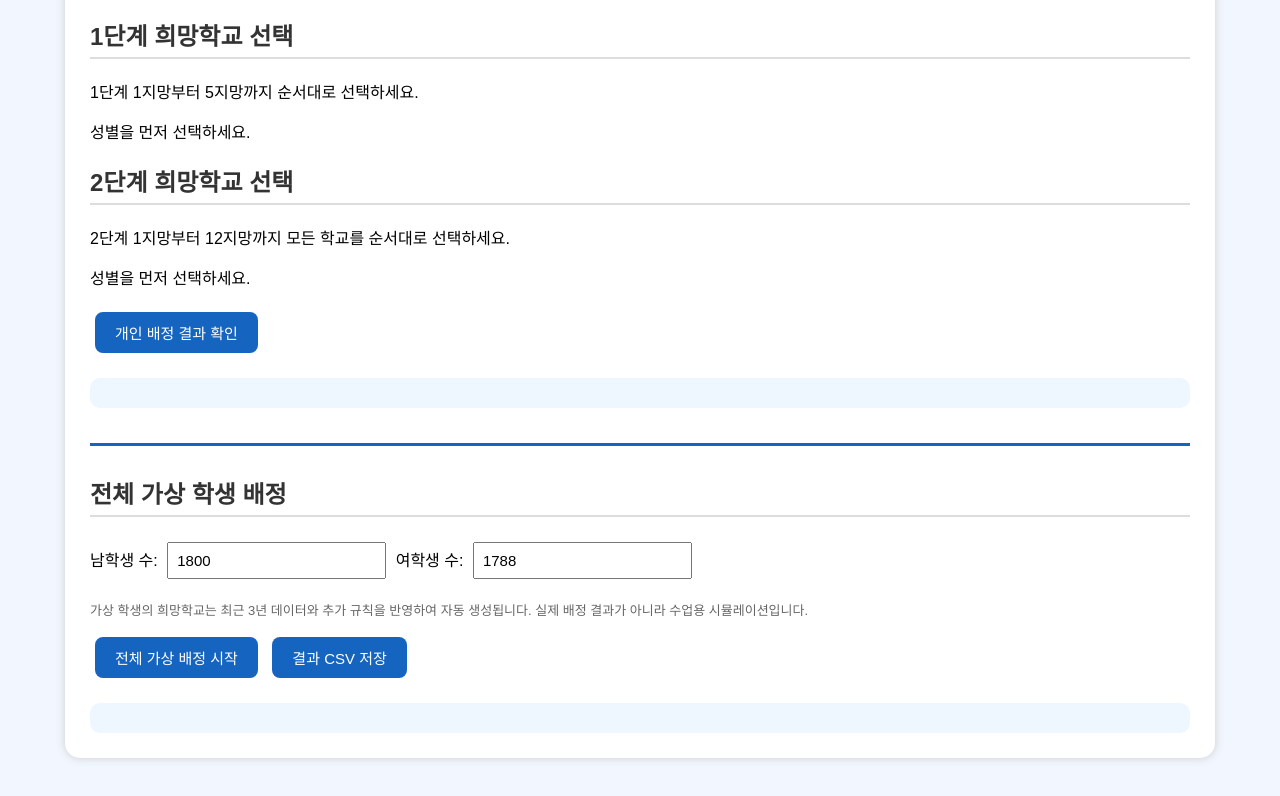
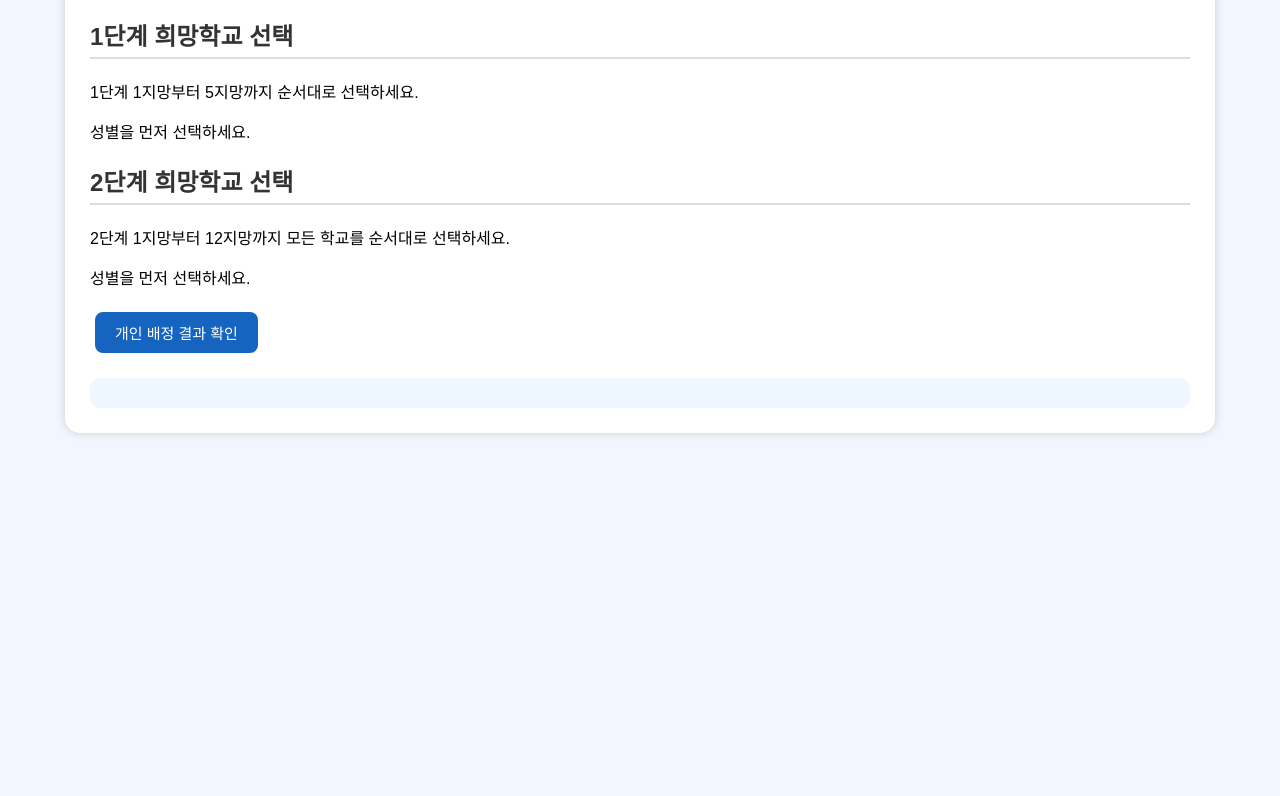
Before and after one commit to kimhyokk-pixel/class-1, a plain HTML site: page index.html in a window 1280 px wide. Shown: the part 422-1218 px from the top of the page. After the commit the page ends 893 px from the top, so only its background shows below. Drawn offline with Linux system fonts and the light colour scheme.

Commit message:
Update index.html

```diff
--- a/index.html
+++ b/index.html
@@ -49,15 +49,6 @@
 
   <br><button onclick="showResult()">개인 배정 결과 확인</button>
   <div id="result"></div>
-
-  <div class="section">
-    <h2>전체 가상 학생 배정</h2>
-    <p>남학생 수: <input type="number" id="maleCount" value="1800"> 여학생 수: <input type="number" id="femaleCount" value="1788"></p>
-    <p class="small">가상 학생의 희망학교는 최근 3년 데이터와 추가 규칙을 반영하여 자동 생성됩니다. 실제 배정 결과가 아니라 수업용 시뮬레이션입니다.</p>
-    <button onclick="runFullSimulation()">전체 가상 배정 시작</button>
-    <button onclick="downloadCSV()">결과 CSV 저장</button>
-    <div id="simulationResult"></div>
-  </div>
 </div>
 
 <script>
```
